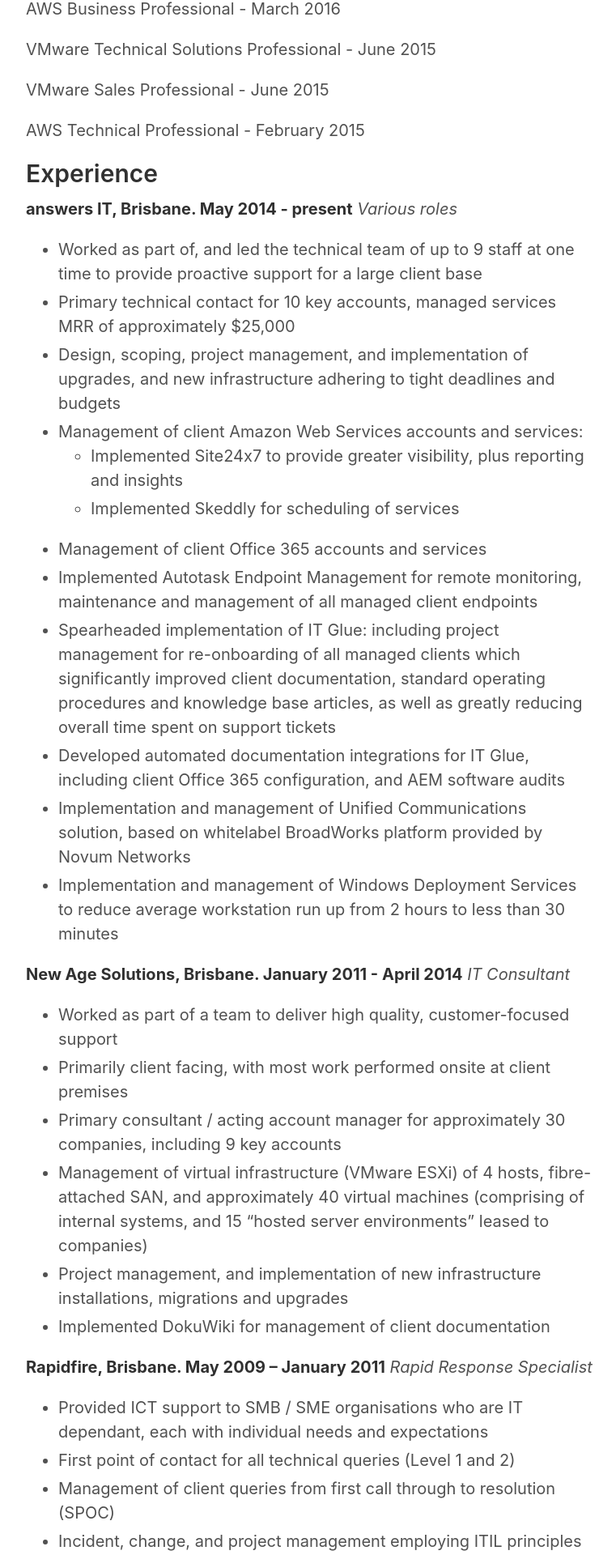
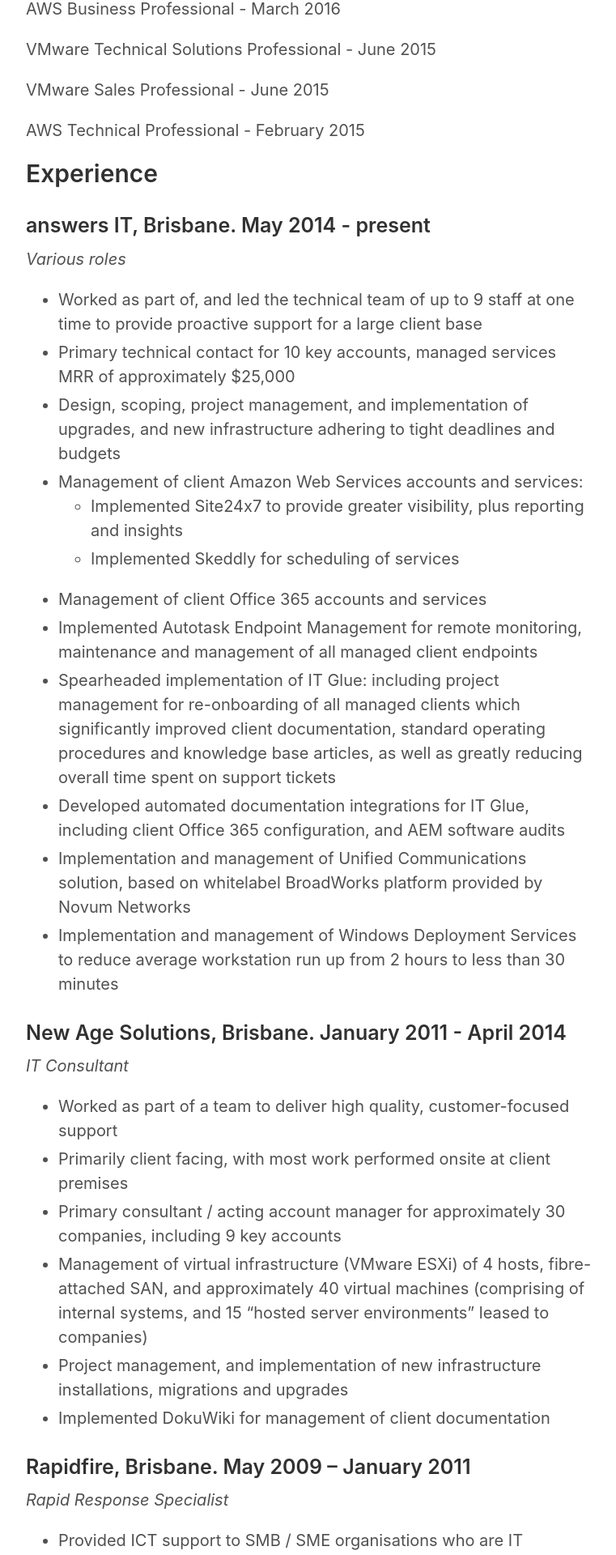
Before and after one commit to teejayen/teejayen.github.io, a Jekyll site: the page built from resume.md, in a window 1280 px wide. Shown: the part 2121-4041 px from the top of the page at 81% size, without its empty margins (258-1019 px from the left). Built offline with Jekyll 4.4.1, drawn with Linux system fonts in a browser that asks for light colours.

Commit message:
headers instead of bold

```diff
--- a/resume.md
+++ b/resume.md
@@ -57,7 +57,8 @@
 
 ## Experience
 
-**answers IT, Brisbane. May 2014 - present**
+### answers IT, Brisbane. May 2014 - present
+
 *Various roles*
 
 * Worked as part of, and led the technical team of up to 9 staff at one time to provide proactive support for a large client base
@@ -73,7 +74,8 @@
 * Implementation and management of Unified Communications solution, based on whitelabel BroadWorks platform provided by Novum Networks
 * Implementation and management of Windows Deployment Services to reduce average workstation run up from 2 hours to less than 30 minutes
 
-**New Age Solutions, Brisbane. January 2011 - April 2014**
+### New Age Solutions, Brisbane. January 2011 - April 2014
+
 *IT Consultant*
 
 * Worked as part of a team to deliver high quality, customer-focused support
@@ -83,7 +85,7 @@
 * Project management, and implementation of new infrastructure installations, migrations and upgrades
 * Implemented DokuWiki for management of client documentation
 
-**Rapidfire, Brisbane. May 2009 – January 2011**
+### Rapidfire, Brisbane. May 2009 – January 2011
 *Rapid Response Specialist*
 
 * Provided ICT support to SMB / SME organisations who are IT dependant, each with individual needs and expectations
```
